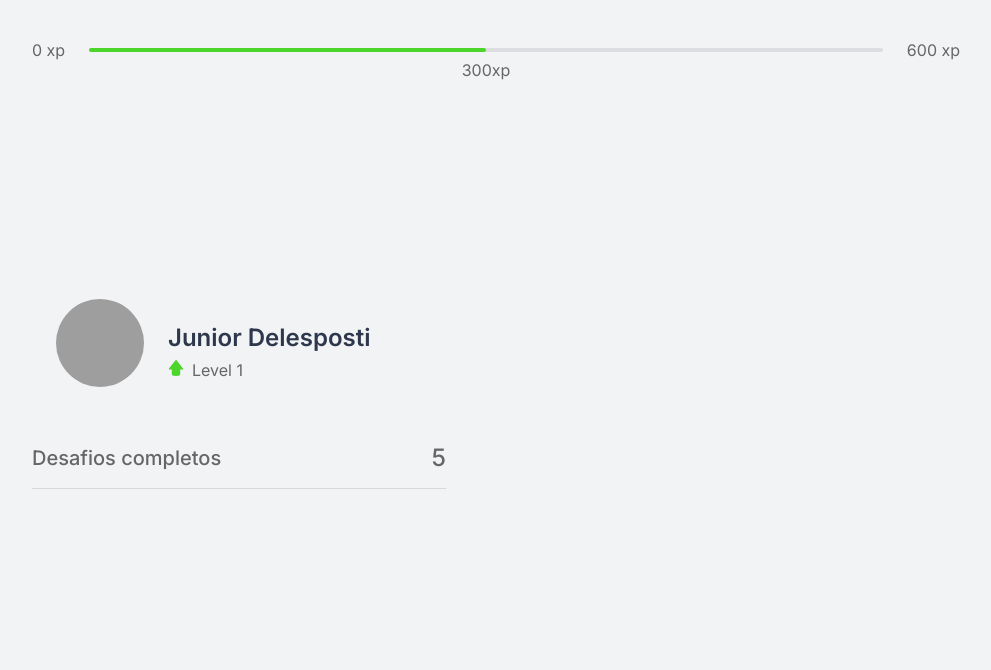
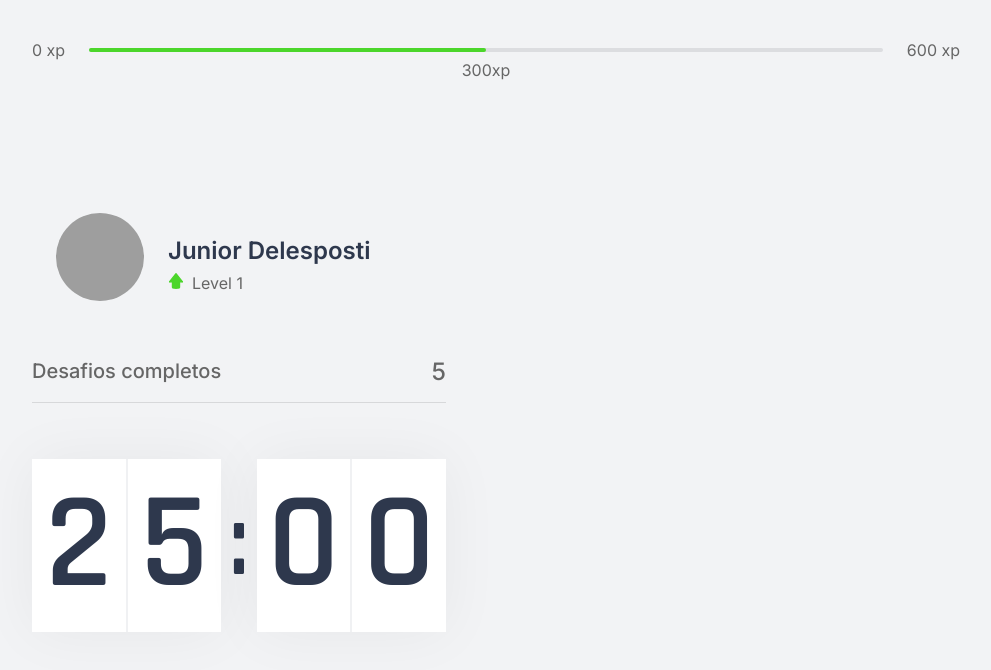
Before and after one commit to JDelesposti/movit, a Next.js app: page / in a window 1280 px wide. Shown: the top 670 px of the page, without its empty margins (144-1135 px from the left). Built offline with nearby package versions, Linux system fonts and the light colour scheme; grey boxes are pictures that could not be loaded.

Commit message:
feat: add countdown section and stylization

```diff
--- /dev/null
+++ b/src/components/Countdown.tsx
@@ -0,0 +1,17 @@
+import styles from '../styles/components/Countdown.module.css';
+
+export function Countdown () {
+    return (
+        <div className={styles.countdownContainer}>
+            <div>
+                <span>2</span>
+                <span>5</span>
+            </div>
+            <span>:</span>
+            <div>
+                <span>0</span>
+                <span>0</span>
+            </div>
+        </div>
+    )
+}
--- a/src/pages/index.tsx
+++ b/src/pages/index.tsx
@@ -3,6 +3,7 @@
 import { CompletedChallenges } from "@/components/CompletedChallenges";
 
 import styles from '../styles/pages/Home.module.css';
+import { Countdown } from "@/components/Countdown";
 
 export default function Home() {
   return (
@@ -13,6 +14,7 @@
         <div>
           <Profile />
           <CompletedChallenges />
+          <Countdown />
         </div>
         <div>
 
--- a/src/styles/components/CompletedChallenges.module.css
+++ b/src/styles/components/CompletedChallenges.module.css
@@ -1,4 +1,4 @@
- .completedChallengesContainer {
+.completedChallengesContainer {
    display: flex;
    align-items: center;
    justify-content: space-between;
@@ -11,10 +11,10 @@
  }
 
 
- .completedChallengesContainer span:first-child {
+.completedChallengesContainer span:first-child {
    font-size: 1.25rem;
  }
 
- .completedChallengesContainer span:last-child {
+.completedChallengesContainer span:last-child {
    font-size: 1.5rem;
  }
--- /dev/null
+++ b/src/styles/components/Countdown.module.css
@@ -0,0 +1,37 @@
+.countdownContainer {
+    display: flex;
+    align-items: center;
+    font-family: Rajdhani;
+    font-weight: 600;
+    color: var(--title);
+}
+
+.countdownContainer > div {
+    flex: 1;
+    display: flex;
+    align-items: center;
+    justify-content: space-evenly;
+
+
+    background: var(--white);
+    box-shadow: 0 0 60px rgba(0, 0, 0, 0.05);
+    font-size: 8.5rem;
+    text-align: center;
+}
+
+.countdownContainer > div span {
+    flex: 1;
+}
+
+.countdownContainer > div span:first-child {
+    border-right: 1px solid #f0f1f3;
+}
+
+.countdownContainer > div span:last-child {
+    border-left: 1px solid #f0f1f3;
+}
+
+.countdownContainer > span {
+    font-size: 6.25rem;
+    margin: 0 0.5rem;
+}
```
